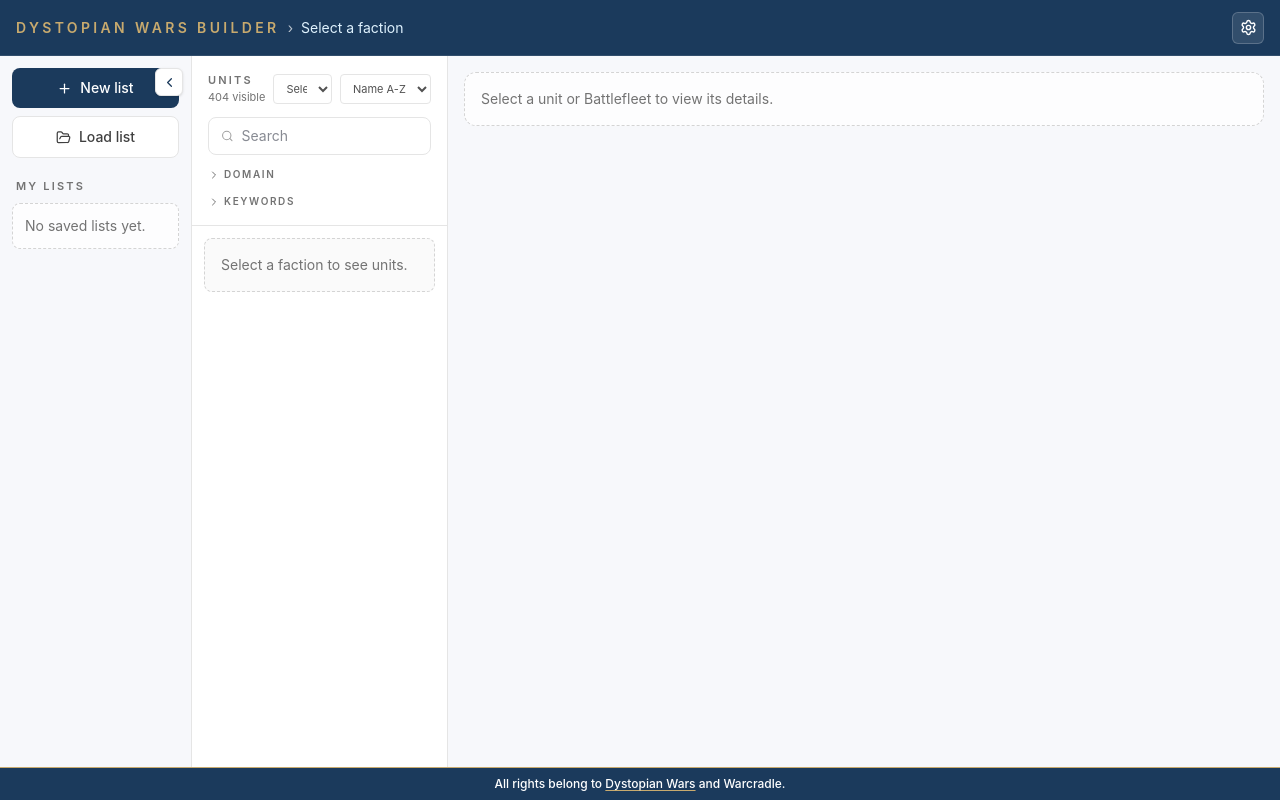
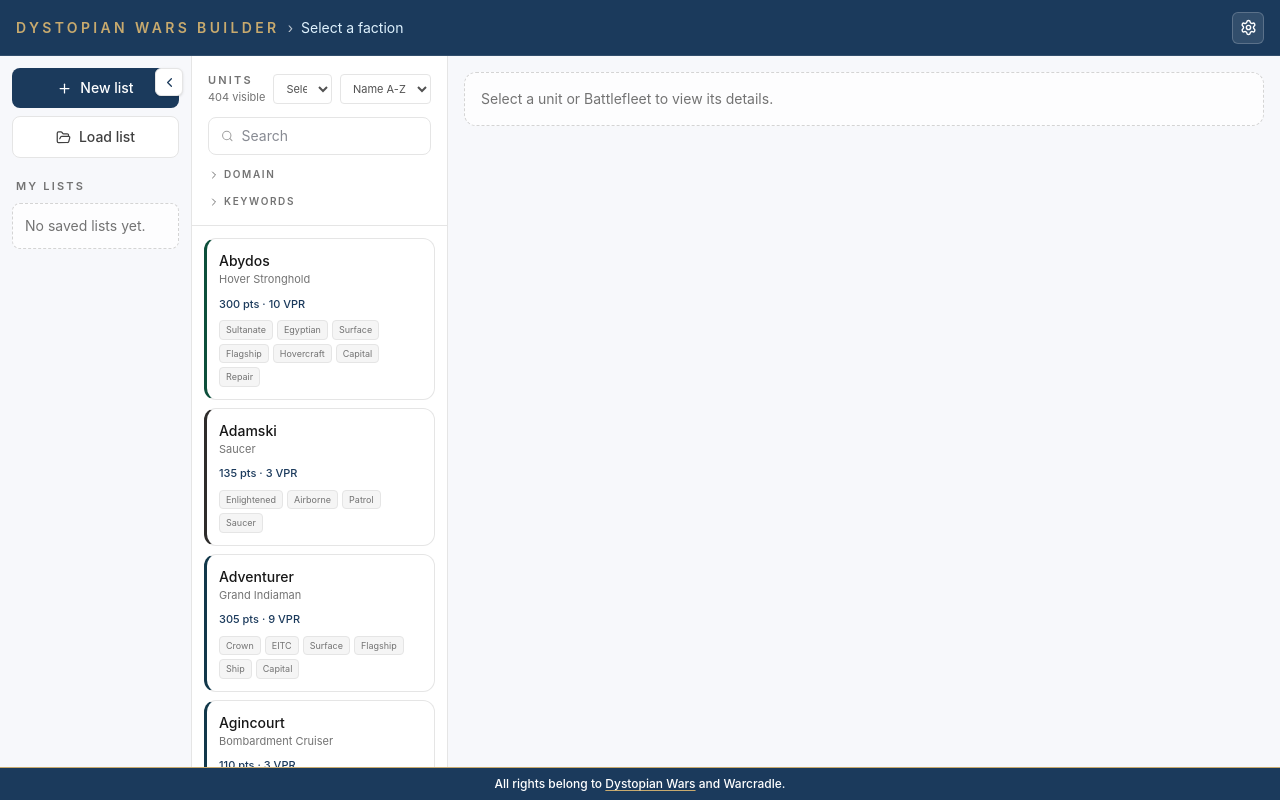
Before and after one commit to sylvainbl/DW-Builder, a React (Vite) app: page / in a window 1280 px wide. Built offline with nearby package versions, Linux system fonts and the light colour scheme.

Commit message:
display all units when no list is selected

```diff
--- a/src/components/unit/UnitListColumn.tsx
+++ b/src/components/unit/UnitListColumn.tsx
@@ -228,11 +228,7 @@ function UnitCardList({ addTargetBattlefleetInstanceId, addTargetLabel, onClose
                 onToggleKeyword={toggleKeyword}
             />
             <div className="flex-1 overflow-y-auto p-3">
-                {!factionId ? (
-                    <div className="rounded-lg border border-dashed border-neutral-300 bg-neutral-50 p-4 text-sm text-neutral-500">
-                        Select a faction to see units.
-                    </div>
-                ) : filteredUnits.length === 0 ? (
+                {filteredUnits.length === 0 ? (
                     <div className="rounded-lg border border-dashed border-neutral-300 bg-neutral-50 p-4 text-sm text-neutral-500">
                         No units match the current filters.
                     </div>
```
